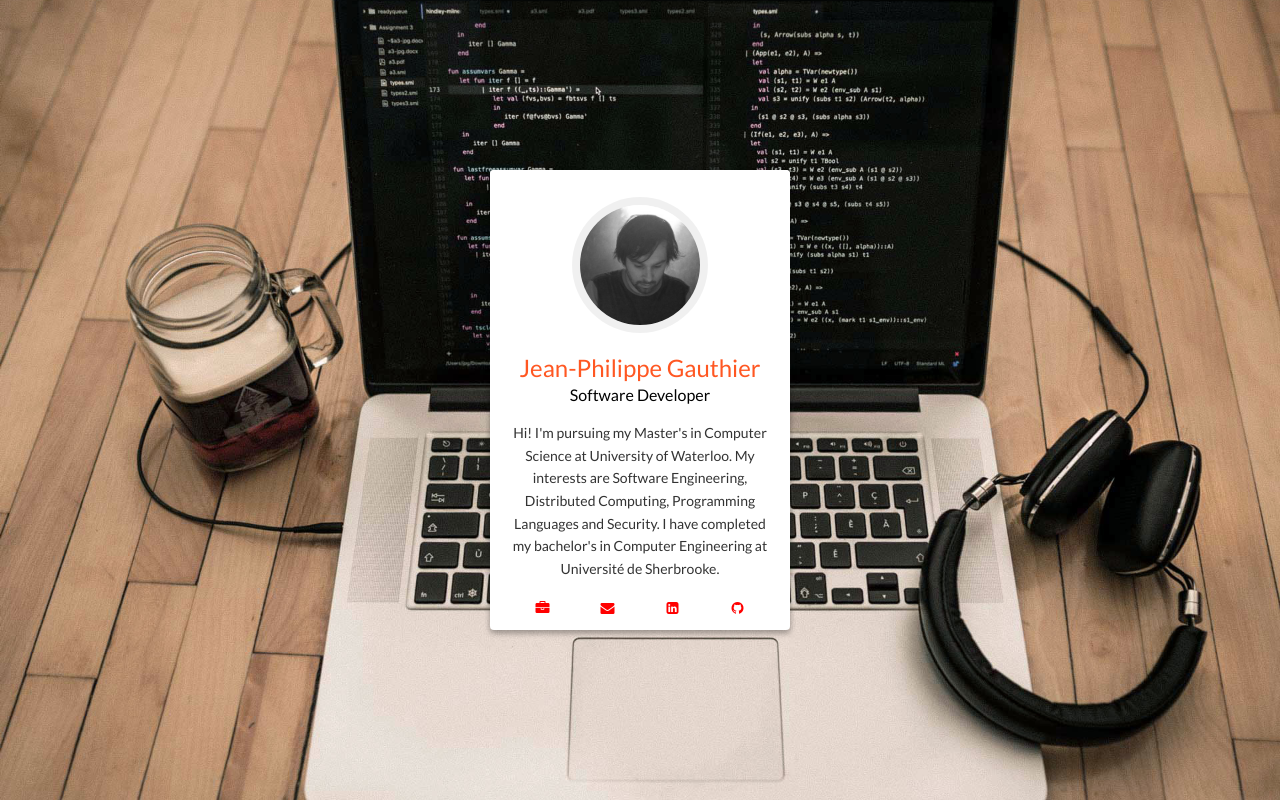
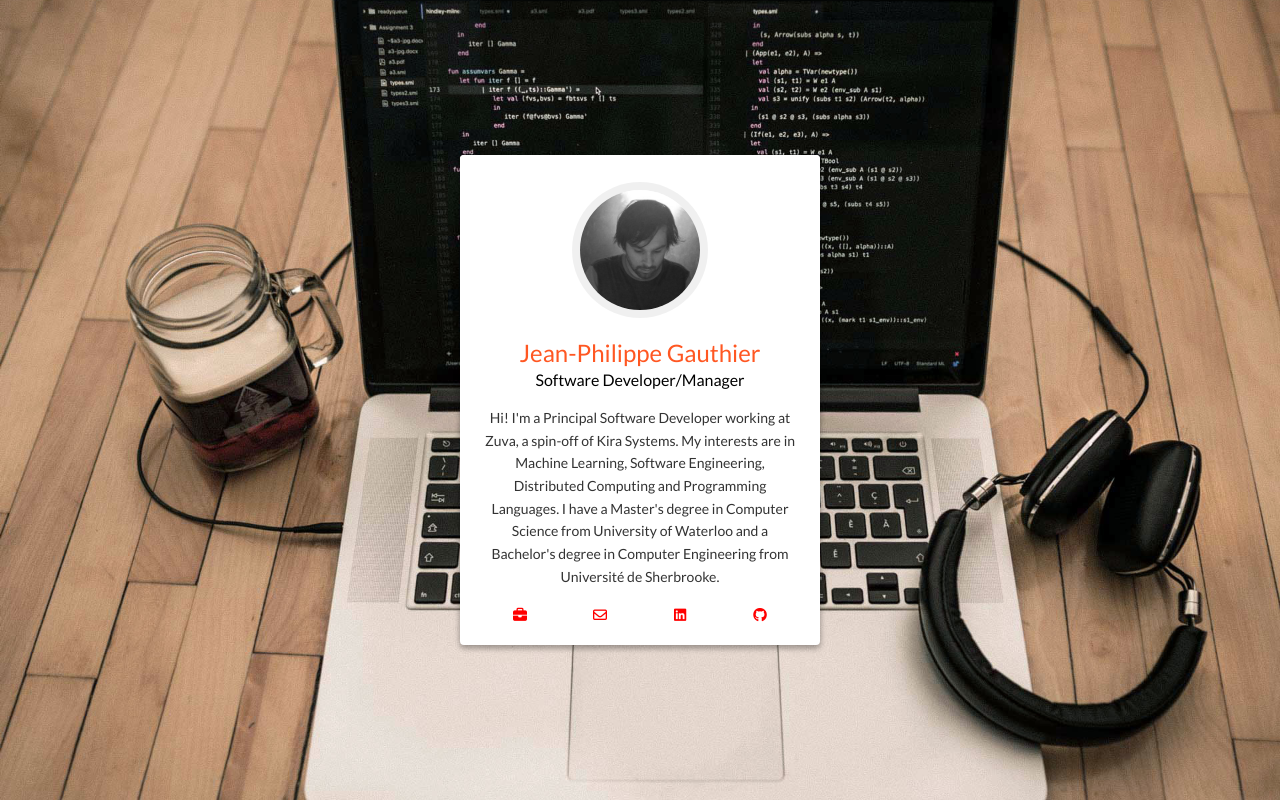
Before and after one commit to jpgauthier/jpgauthier.github.io, a plain HTML site: page index.html in a window 1280 px wide. Drawn offline with Linux system fonts and the light colour scheme.

Commit message:
Updated personal site

```diff
--- a/css/main.less
+++ b/css/main.less
@@ -28,6 +28,11 @@ body:before {
   border-radius: 50%;
   transform: translate(-50%, -50%);
   animation: puff 0.5s 1.8s cubic-bezier(0.55, 0.055, 0.675, 0.19) forwards, borderRadius 0.2s 2.3s linear forwards;
+}
+
+a {
+  text-decoration: none;
+  color: inherit;
 }
 
 h1,h2 {
@@ -66,7 +71,7 @@ p {
 
 .card header {
   width: 179px;
-  height: 280px;
+  height: 320px;
   padding: 30px 20px 30px 20px;
   display: inline-block;
   float: left;
@@ -104,7 +109,7 @@ p {
 
 .card .bio {
   width: 240px;
-  height: 180px;
+  height: 240px;
   display: inline-block;
   float: right;
   padding: 50px 30px 30px 0px;
@@ -230,7 +235,7 @@ p {
   }
   100% {
     width: 520px;
-    height: 280px;
+    height: 340px;
     background: #FFFFFF;
     border-radius: 4px;
   }
@@ -290,7 +295,7 @@ p {
   }
 }
 
-@media screen and (min-height: 480px) {
+@media screen and (min-height: 500px) {
   .card header {
     width: auto;
     height: auto;
@@ -320,8 +325,8 @@ p {
       border-radius: 4px;
     }
     100% {
-      width: 300px;
-      height: 460px;
+      width: 360px;
+      height: 490px;
       background: #FFFFFF;
       border-radius: 4px;
     }
--- a/index.html
+++ b/index.html
@@ -5,11 +5,11 @@
 		<meta charset="utf-8" />
 		<meta name="viewport" content="width=device-width, initial-scale=1" />
 		<meta name="description" content="I'm Jean-Philippe Gauthier, a software developer in Canada.">
-		<meta property="og:image" content="img/og.jpg"/>
+		<meta property="og:image" content="img/og.png"/>
 		<link rel="shortcut icon" href="favicon.ico" type="image/x-icon">
 		<link rel="icon" href="favicon.ico" type="image/x-icon">
 		<link href='https://fonts.googleapis.com/css?family=Lato:100,300,400,700,900' rel='stylesheet' type='text/css'>
-		<link rel="stylesheet" href="https://maxcdn.bootstrapcdn.com/font-awesome/4.5.0/css/font-awesome.min.css">
+		<link rel="stylesheet" href="https://cdnjs.cloudflare.com/ajax/libs/font-awesome/6.4.0/css/all.min.css">
 		<link rel="stylesheet" href="css/reset.css" />
 		<link rel="stylesheet" href="css/main.css" />
 	<head>
@@ -22,34 +22,34 @@
 
 		    <h1>Jean-Philippe Gauthier</h1>
 
-		    <h2>Software Developer</h2>
+		    <h2>Software Developer/Manager</h2>
 		  </header>
 
 		  <div class="bio">
 		    <p>
-		      Hi! I'm pursuing my Master's in Computer Science at University of Waterloo. My interests are Software Engineering, Distributed Computing, Programming Languages and Security. I have completed my bachelor's in Computer Engineering at Université de Sherbrooke.
+		      Hi! I'm a Principal Software Developer working at <a href="https://zuva.ai">Zuva</a>, a spin-off of <a href="https://kirasystems.com">Kira Systems</a>. My interests are in Machine Learning, Software Engineering, Distributed Computing and Programming Languages. I have a Master's degree in Computer Science from University of Waterloo and a Bachelor's degree in Computer Engineering from Université de Sherbrooke.
 		    </p>
 		  </div>
 
 		  <ul class="social-links">
 		    <li>
 		      <a title="Résumé" target="_blank" href="resume.pdf">
-		        <i class="fa fa-briefcase"></i>
+		        <i class="fa-solid fa-briefcase"></i>
 		      </a>
 		    </li>
 		    <li>
 		      <a title="Contact Me!" target="_top" href="mailto:contact@jpgauthier.me">
-		        <i class="fa fa-envelope"></i>
+		        <i class="fa-regular fa-envelope"></i>
 		      </a>
 		    </li>
 		    <li>
 		      <a title="LinkedIn" target="_blank" href="https://ca.linkedin.com/in/jpgauthier1">
-		        <i class="fa fa-linkedin-square"></i>
+		        <i class="fa-brands fa-linkedin"></i>
 		      </a>
 		    </li>
 		    <li>
 		      <a title="GitHub" target="_blank" href="https://github.com/jpgauthier">
-		        <i class="fa fa-github"></i>
+		        <i class="fa-brands fa-github"></i>
 		      </a>
 		    </li>
 		  </ul>
```
Also changed, not shown: css/main.css, favicon.ico, img/og.jpg (deleted), img/og.png (added), 3 other files.
